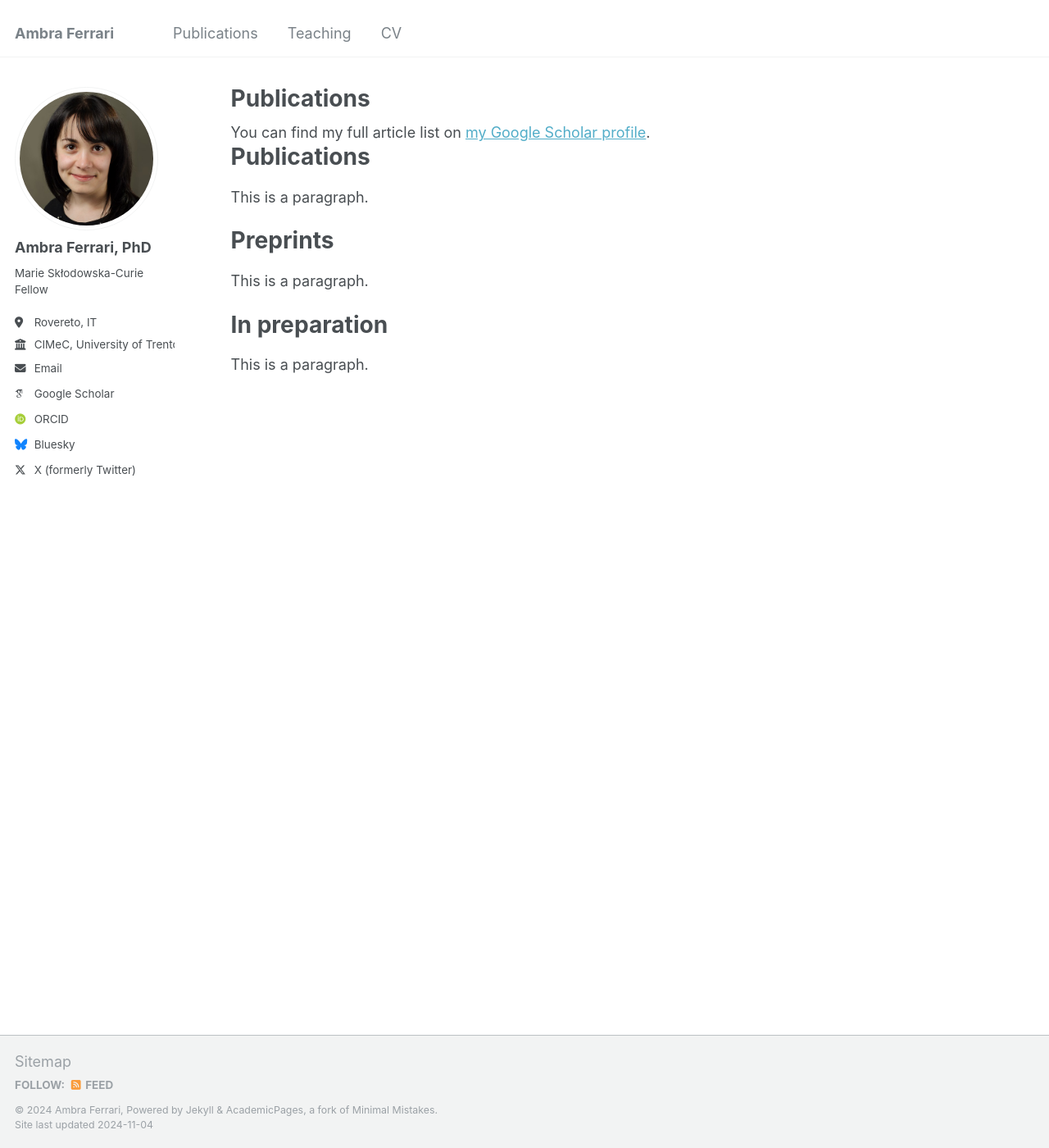
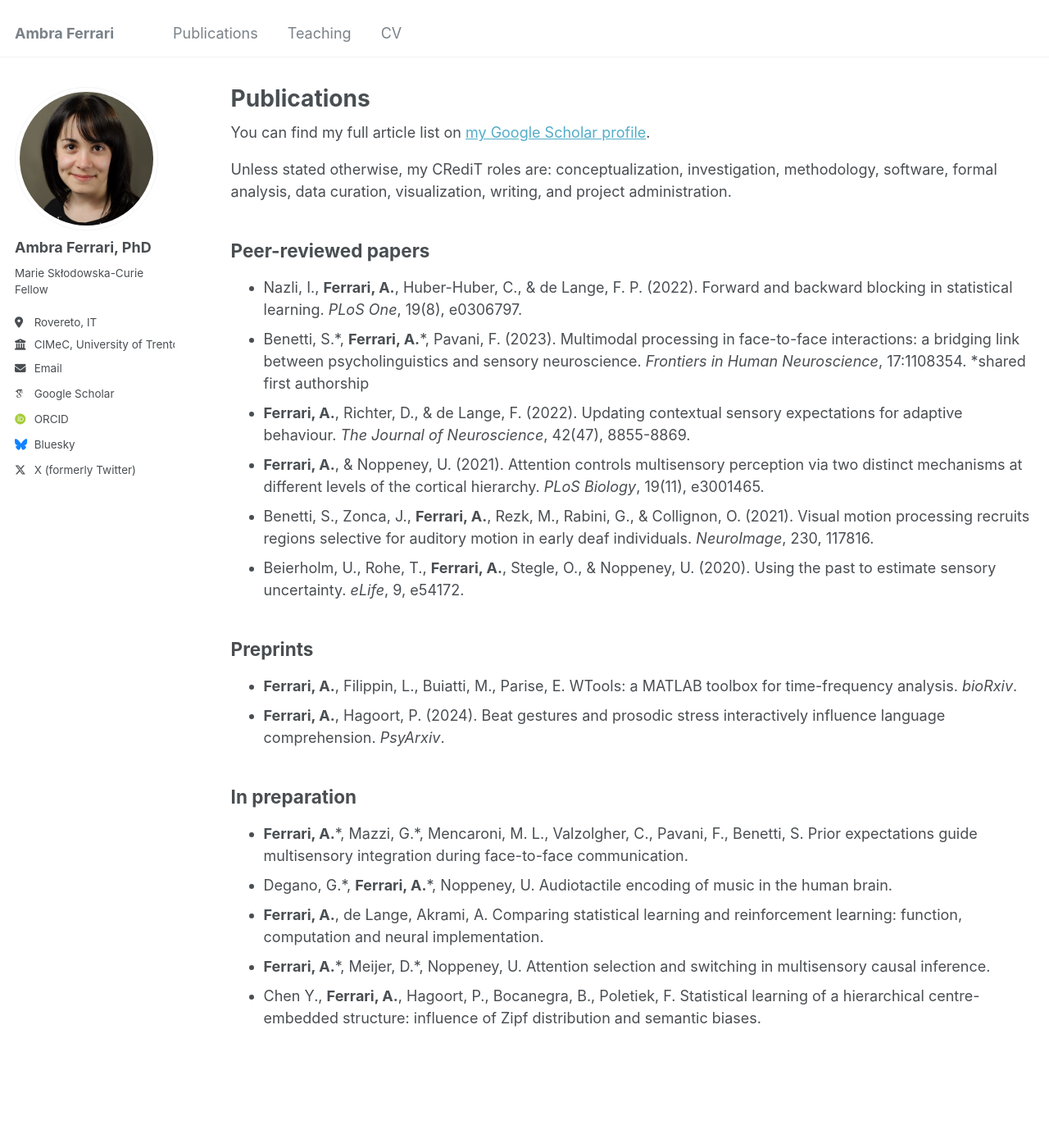
Before and after one commit to ambrafer/ambrafer.github.io, a Jekyll site: the page built from _pages/publications.html, in a window 1280 px wide and 1400 px high. Shown: the whole window at 82% size. Built offline with Jekyll 4.4.1, drawn with Linux system fonts in a browser that asks for light colours; some web fonts are replaced.

Commit message:
Update publications.html

```diff
--- a/_pages/publications.html
+++ b/_pages/publications.html
@@ -5,20 +5,38 @@ permalink: /publications/
 author_profile: true
 ---
 
-{% if site.author.googlescholar %}
-  <div class="wordwrap">You can find my full article list on <a href="{{site.author.googlescholar}}">my Google Scholar profile</a>.</div>
-{% endif %}
-
 <body>
 
-<h1>Publications</h1>
-<p>This is a paragraph.</p>
+  {% if site.author.googlescholar %}
+  <div class="wordwrap">You can find my full article list on <a href="{{site.author.googlescholar}}">my Google Scholar profile</a>.</div>
+  {% endif %}
 
-<h1>Preprints</h1>
-<p>This is a paragraph.</p>
+  <p>Unless stated otherwise, my CRediT roles are: conceptualization, investigation, methodology, software, formal analysis, data curation, visualization, writing, and project administration.</p>
 
-<h1>In preparation</h1>
-<p>This is a paragraph.</p>
+  <h2>Peer-reviewed papers</h2>
+    <ul>
+        <li>Nazli, I., <b>Ferrari, A.</b>, Huber-Huber, C., & de Lange, F. P. (2022). Forward and backward blocking in statistical learning. <i>PLoS One</i>, 19(8), e0306797.</li>
+        <li>Benetti, S.*, <b>Ferrari, A.</b>*, Pavani, F. (2023). Multimodal processing in face-to-face interactions: a bridging link between psycholinguistics and sensory neuroscience. <i>Frontiers in Human Neuroscience</i>, 17:1108354. <span class="note">*shared first authorship</span></li>
+        <li><b>Ferrari, A.</b>, Richter, D., & de Lange, F. (2022). Updating contextual sensory expectations for adaptive behaviour. <i>The Journal of Neuroscience</i>, 42(47), 8855-8869.</li>
+        <li><b>Ferrari, A.</b>, & Noppeney, U. (2021). Attention controls multisensory perception via two distinct mechanisms at different levels of the cortical hierarchy. <i>PLoS Biology</i>, 19(11), e3001465.</li>
+        <li>Benetti, S., Zonca, J., <b>Ferrari, A.</b>, Rezk, M., Rabini, G., & Collignon, O. (2021). Visual motion processing recruits regions selective for auditory motion in early deaf individuals. <i>NeuroImage</i>, 230, 117816.</li>
+        <li>Beierholm, U., Rohe, T., <b>Ferrari, A.</b>, Stegle, O., & Noppeney, U. (2020). Using the past to estimate sensory uncertainty. <i>eLife</i>, 9, e54172.</li>
+    </ul>
+
+  <h2>Preprints</h2>
+    <ul>
+        <li><b>Ferrari, A.</b>, Filippin, L., Buiatti, M., Parise, E. WTools: a MATLAB toolbox for time-frequency analysis. <i>bioRxiv</i>.</li>
+        <li><b>Ferrari, A.</b>, Hagoort, P. (2024). Beat gestures and prosodic stress interactively influence language comprehension. <i>PsyArxiv</i>.</li>
+    </ul>
+
+  <h2>In preparation</h2>
+    <ul>
+        <li><b>Ferrari, A.</b>*, Mazzi, G.*, Mencaroni, M. L., Valzolgher, C., Pavani, F., Benetti, S. Prior expectations guide multisensory integration during face-to-face communication.</li>
+        <li>Degano, G.*, <b>Ferrari, A.</b>*, Noppeney, U. Audiotactile encoding of music in the human brain.</li>
+        <li><b>Ferrari, A.</b>, de Lange, Akrami, A. Comparing statistical learning and reinforcement learning: function, computation and neural implementation.</li>
+        <li><b>Ferrari, A.</b>*, Meijer, D.*, Noppeney, U. Attention selection and switching in multisensory causal inference.</li>
+        <li>Chen Y., <b>Ferrari, A.</b>, Hagoort, P., Bocanegra, B., Poletiek, F. Statistical learning of a hierarchical centre-embedded structure: influence of Zipf distribution and semantic biases.</li>
+    </ul>
 
 </body>
 
```
